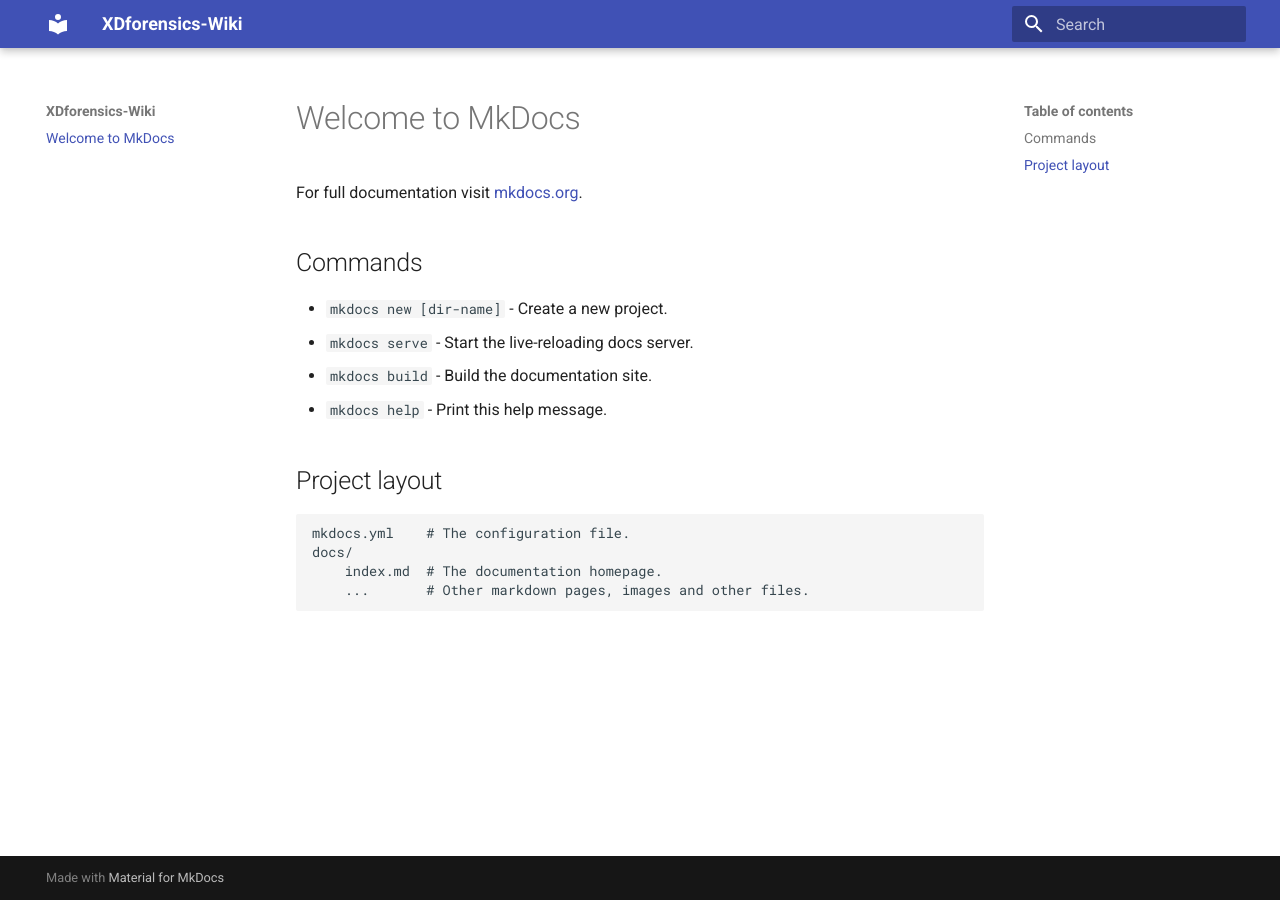
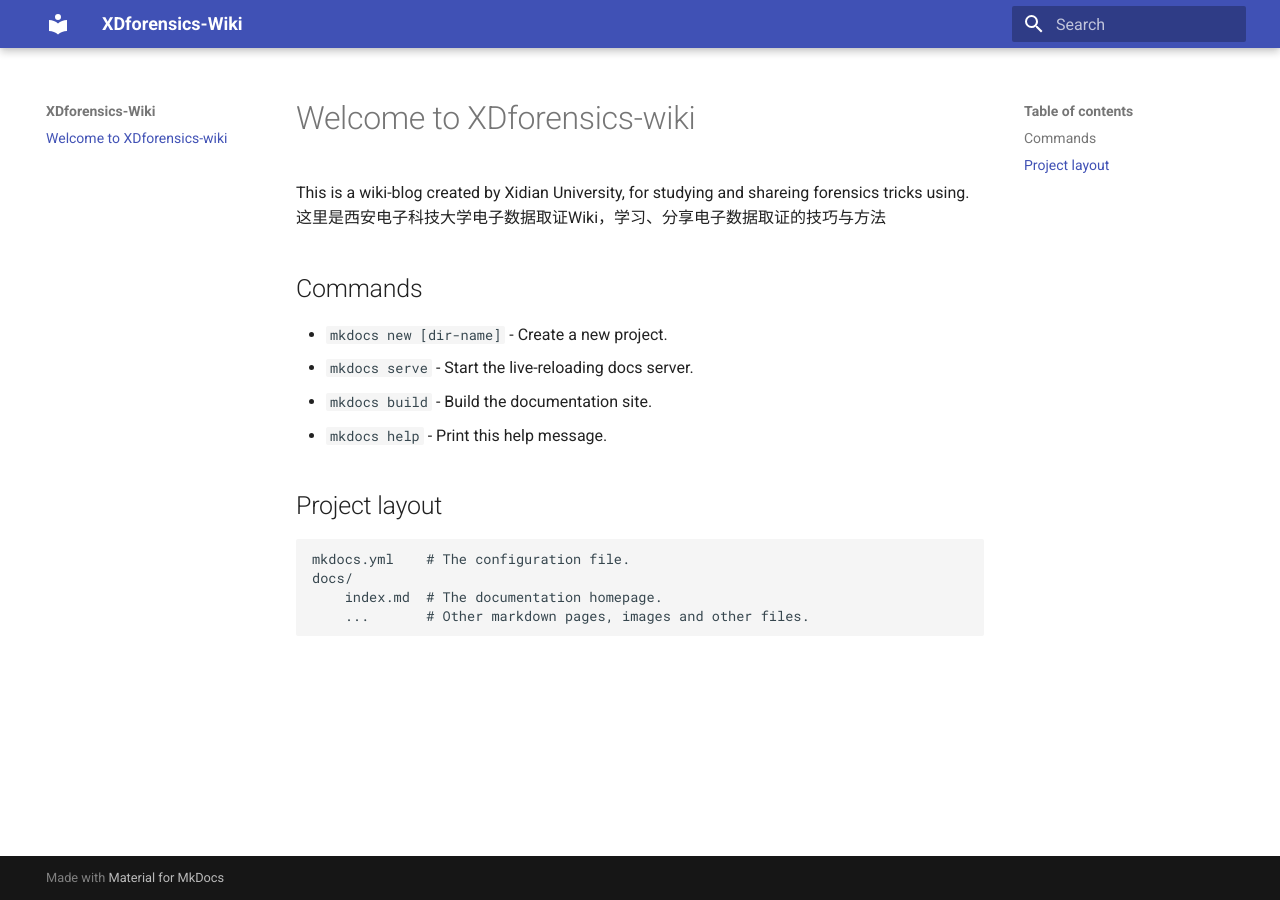
Before and after one commit to XDforensics-wiki/XDforensics-wiki, an MkDocs documentation site: the page built from docs/index.md, in a window 1280 px wide. Built offline with MkDocs 1.6.1 and Material for MkDocs 9.7.7, drawn with Linux system fonts in a browser that asks for light colours.

Commit message:
readme change

```diff
--- a/docs/index.md
+++ b/docs/index.md
@@ -1,6 +1,7 @@
-# Welcome to MkDocs
+# Welcome to XDforensics-wiki
 
-For full documentation visit [mkdocs.org](https://mkdocs.org).
+This is a wiki-blog created by Xidian University, for studying and shareing forensics tricks using.
+这里是西安电子科技大学电子数据取证Wiki，学习、分享电子数据取证的技巧与方法
 
 ## Commands
 
```
